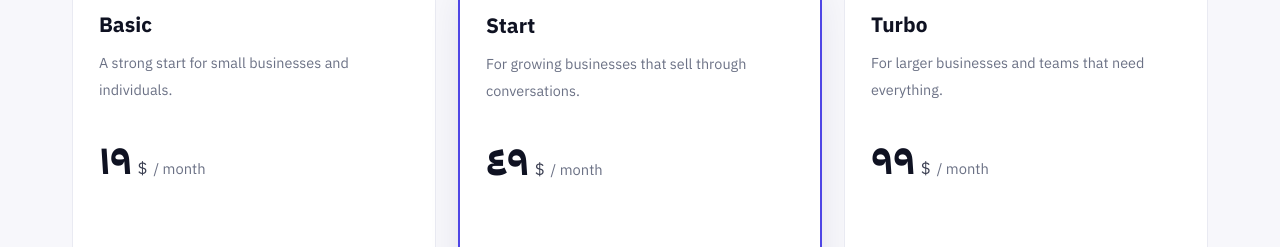
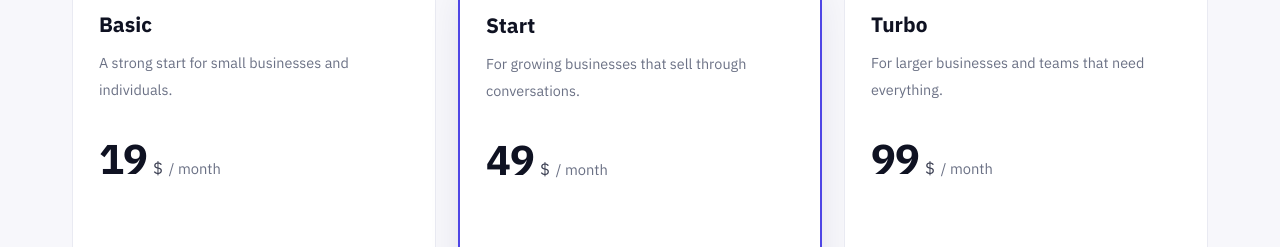
Before and after one commit to mohamad-tb87/spidersbot-site, a plain HTML site: page en/index.html in a window 1280 px wide. Shown: the part 6785-7032 px from the top of the page. Drawn offline with Linux system fonts and the light colour scheme.

Commit message:
fix(en): prices rendered in Arabic-Indic digits on the English page
The English build inherited toAr() from the Arabic source, so updatePrices()
rewrote every plan price into ١٩ / ٤٩ / ٩٩ as soon as the script ran. The
markup held the right value all along — only the paint was wrong, which is why
it survived the translation pass: the build script rewrites text nodes and
attributes, never JavaScript.

en/index.html now prints the value as-is, and the conversion helper is gone
with its last caller.

Verified in a browser against both pages: English shows 19/49/99 monthly and
15/39/79 yearly with a $ symbol, Arabic still shows ١٩/٤٩/٩٩ and ١٥/٣٩/٧٩, the
monthly/yearly toggle works on both, and neither page logs a console error.

The only Arabic-Indic characters left in the English file sit inside HTML
comments that mark the section boundaries — never rendered.

Co-Authored-By: Claude Opus 5 <noreply@anthropic.com>

```diff
--- a/en/index.html
+++ b/en/index.html
@@ -720,12 +720,11 @@ document.querySelectorAll('.faq-q').forEach(q=>{
 /* ============ تبديل الأسعار (الدورة + العملة) ============ */
 let cycle='m';const cur='usd';
 const curSymbol={usd:'$'};
-function toAr(n){return String(n).replace(/[0-9]/g,d=>'٠١٢٣٤٥٦٧٨٩'[d]);}
 function updatePrices(){
   document.querySelectorAll('.plan').forEach(p=>{
     const amt=p.querySelector('.amt');
     const val=amt.getAttribute('data-'+cycle+'-'+cur);
-    amt.textContent=toAr(val);
+    amt.textContent=val;
     p.querySelector('.cur').textContent=curSymbol[cur];
     const note=p.querySelector('[data-y-note]');
     note.style.visibility = cycle==='y' ? 'visible':'hidden';
```
